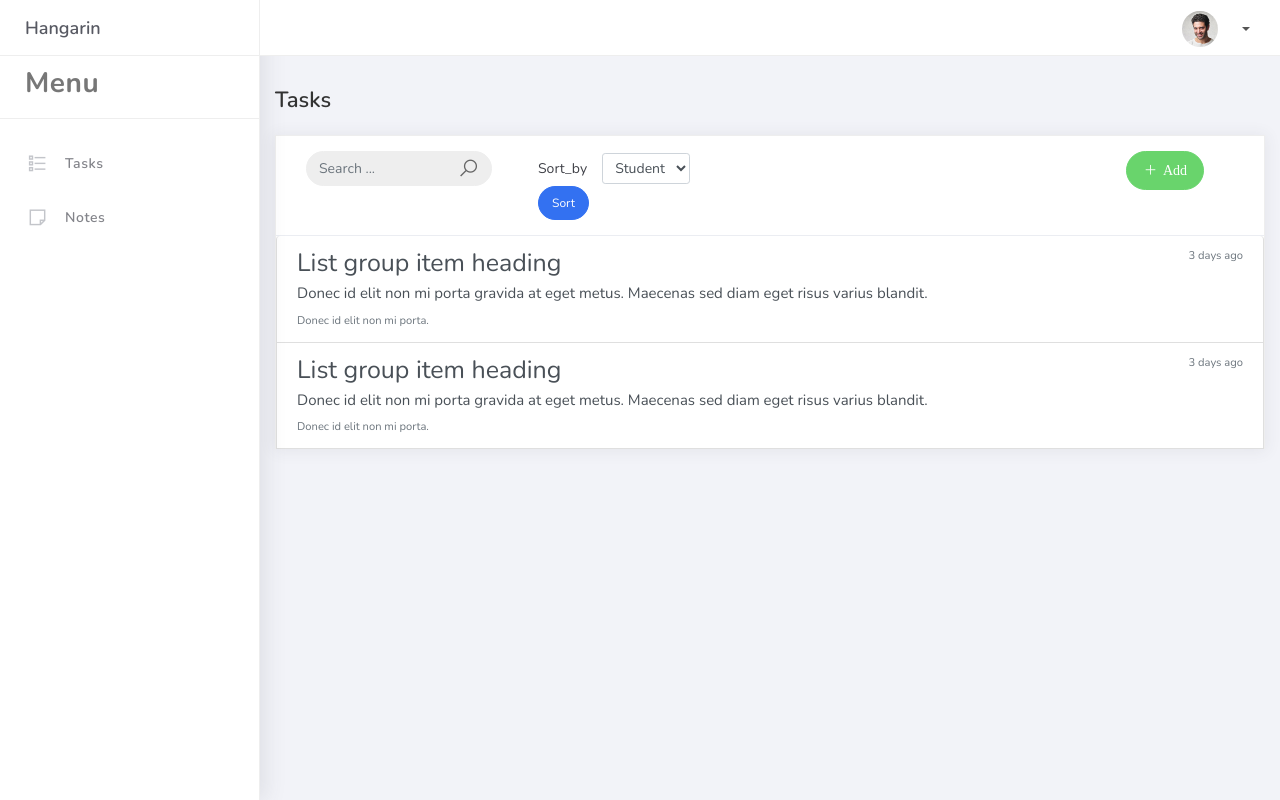
After one commit to JuliusMarckArnesto/Hangarin, a Django app: page / in a window 1280 px wide. The commit adds this page. Run offline with Django 5.2, Linux system fonts and the light colour scheme; data that the repository does not hold is empty; some libraries are stand-ins or nearby versions.

Commit message:
Added list view

```diff
--- a/projectsite/hangarinapp/views.py
+++ b/projectsite/hangarinapp/views.py
@@ -1,8 +1,9 @@
 from django.shortcuts import render
 from django.views.generic.list import ListView
-from hangarinapp.models import Task
+from hangarinapp.models import Task, Note, SubTask, Category, Priority
 
 class TaskListView(ListView):
     model = Task
-    context_object_name = 'taskpage'
-    template_name = 'main_page.html'
+    context_object_name = 'tasklist'
+    template_name = 'task_list.html'
+    paginate_by = None
--- a/projectsite/templates/base.html
+++ b/projectsite/templates/base.html
@@ -71,7 +71,7 @@
                 </div>
                 <ul class="nav">
                     <li class="nav-item {% if request.resolver_match.url_name == 'home' %}active{% endif %}">
-                        <a href="#">
+                        <a href="{% url 'task-list' %}">
                             <i class="la la-list"></i>
                             <p>Tasks</p>
                         </a>
--- /dev/null
+++ b/projectsite/templates/task_list.html
@@ -0,0 +1,156 @@
+{% extends 'base.html' %} {% block content %} {% load static %}
+<div class="content">
+    <div class="content-fluid">
+        <h4 class="page-title">Tasks</h4>
+        <div class="card">
+            <div class="card-header">
+                <div class="col-md-12 row">
+                <div class="col-md-3">
+                    <form class="navbar-left navbar-form nav-search mr-md-3" action="">
+                    <div class="input-group">
+                        <input type="text" placeholder="Search ..." class="form-control" name="q"/>
+                        <div class="input-group-append">
+                        <span class="input-group-text">
+                            <i class="la la-search search-icon"></i>
+                        </span>
+                        </div>
+                    </div>
+                    </form>
+                </div>
+                <div class="col-md-3">
+                    <form method="get" class="row g-2 align-items-center">
+                        <div class="col-auto">
+                        <label for="smallSelect" class="col-form-label">Sort_by</label>
+                        </div>
+                        <div class="auto-col">
+                        <select name="sort_by" id="smallSelect" class="form-control form-control-sm">
+                            <option value="student__lastname">Student</option>
+                            <option value="date_joined">Date</option>
+                        </select>
+                        </div>
+                        <div class="col-auto">
+                        <button type="submit" class="btn btn-primary btn-sm btn-rounded">Sort</button>
+                        </div>
+                    </form>
+                </div>
+                <div class="col-md-6">
+                    <div class="pull-right position-sticky">
+                        <a href="#" class="btn btn-success btn-rounded"><i class="la la-plus"> Add</i></a>
+                    </div>
+                </div>
+                </div>
+            </div>
+
+            <div class="list-group">
+                {% for task in tasklist %}
+                <a href="#exampleModal" class="list-group-item list-group-item-action flex-column align-items-start" data-toggle="modal" data-target="#exampleModal">
+                    <div class="d-flex w-100 justify-content-between">
+                    <h5 class="mb-1">{{ task.title}}</h5>
+                    <small class="text-muted">3 days ago. This is a long text that should be truncated.</small>
+                    </div>
+                    <p class="mb-1">{{ task.description }}</p>
+                    <small class="text-muted">{{ task.updated_at|date:"d-M-Y H:-i" }}</small>
+                </a>
+                <div class="modal fade" id="exampleModal" tabindex="-1" aria-labelledby="exampleModalLabel" aria-hidden="true">
+                    <div class="modal-dialog">
+                        <div class="modal-content">
+                            <div class="modal-header">
+                                <h1 class="modal-title fs-5" id="exampleModalLabel">{{ task.title }}</h1>
+                                <button type="button" class="close" data-dismiss="modal" aria-label="Close">
+                                    <span aria-hidden="true">&times;</span>
+                                </button>
+                            </div>
+                            <div class="modal-body">
+                                <span class="badge badge-primary">Primary</span>
+                                <span class="badge badge-secondary">Secondary</span>
+                                <span class="badge badge-success">Success</span>
+                                <span class="badge badge-danger">Danger</span>
+                                <span class="badge badge-warning">Warning</span>
+                                <span class="badge badge-info">Info</span>
+                                <span class="badge badge-light">Light</span>
+                                <span class="badge badge-dark">Dark</span>
+                                <br>
+                                {{ task.description }}
+                                ...
+                                <hr>
+                                ...
+                                <hr>
+                                ...
+                            </div>
+                            <div class="modal-footer">
+                                <button type="button" class="btn btn-secondary" data-dismiss="modal">Close</button>
+                                <button type="button" class="btn btn-primary">Save changes</button>
+                            </div>
+                        </div>
+                    </div>
+                </div>
+                {% endfor %}
+                <a href="#exampleModal2" class="list-group-item list-group-item-action flex-column align-items-start" data-toggle="modal" data-target="#exampleModal2">
+                    <div class="d-flex w-100 justify-content-between">
+                    <h5 class="mb-1">List group item heading</h5>
+                    <small class="text-muted">3 days ago</small>
+                    </div>
+                    <p class="mb-1">Donec id elit non mi porta gravida at eget metus. Maecenas sed diam eget risus varius blandit.</p>
+                    <small class="text-muted">Donec id elit non mi porta.</small>
+                </a>
+                <div class="modal fade" id="exampleModal2" tabindex="-1" aria-labelledby="exampleModalLabel" aria-hidden="true">
+                    <div class="modal-dialog">
+                        <div class="modal-content">
+                        <div class="modal-header">
+                            <h1 class="modal-title fs-5" id="exampleModalLabel">Modal number 2</h1>
+                            <button type="button" class="close" data-dismiss="modal" aria-label="Close">
+                    <span aria-hidden="true">&times;</span>
+                    </button>
+                        </div>
+                        <div class="modal-body">
+                            ...
+                        </div>
+                        <div class="modal-footer">
+                            <button type="button" class="btn btn-secondary" data-dismiss="modal">Close</button>
+                            <button type="button" class="btn btn-primary">Save changes</button>
+                        </div>
+                        </div>
+                    </div>
+                </div>
+                <a href="#exampleModal3" class="list-group-item list-group-item-action flex-column align-items-start" data-toggle="modal" data-target="#exampleModal3">
+                    <div class="d-flex w-100 justify-content-between">
+                    <h5 class="mb-1">List group item heading</h5>
+                    <small class="text-muted">3 days ago</small>
+                    </div>
+                    <p class="mb-1">Donec id elit non mi porta gravida at eget metus. Maecenas sed diam eget risus varius blandit.</p>
+                    <small class="text-muted">Donec id elit non mi porta.</small>
+                </a>
+                <div class="modal fade" id="exampleModal3" tabindex="-1" aria-labelledby="exampleModalLabel" aria-hidden="true">
+                    <div class="modal-dialog modal-dialog-centered">
+                        <div class="modal-content">
+                        <div class="modal-header">
+                            <h1 class="modal-title fs-5" id="exampleModalLabel">Modal 3</h1>
+                            <button type="button" class="close" data-dismiss="modal" aria-label="Close">
+                                <span aria-hidden="true">&times;</span>
+                            </button>
+                        </div>
+                        <div class="modal-body">
+                            <span class="badge badge-primary">Primary</span>
+                            <span class="badge badge-secondary">Secondary</span>
+                            <span class="badge badge-success">Success</span>
+                            <span class="badge badge-danger">Danger</span>
+                            <span class="badge badge-warning">Warning</span>
+                            <span class="badge badge-info">Info</span>
+                            <span class="badge badge-light">Light</span>
+                            <span class="badge badge-dark">Dark</span>
+                            ...
+                            <hr>
+                            ...
+                        </div>
+                        <div class="modal-footer">
+                            <button type="button" class="btn btn-secondary" data-dismiss="modal">Close</button>
+                            <button type="button" class="btn btn-primary">Save changes</button>
+                        </div>
+                        </div>
+                    </div>
+                </div>
+            </div>
+        </div>
+    </div>
+</div>
+{% endblock %}
```
Also changed, not shown: projectsite/templates/task_page.html (deleted, +0 -102 lines).
